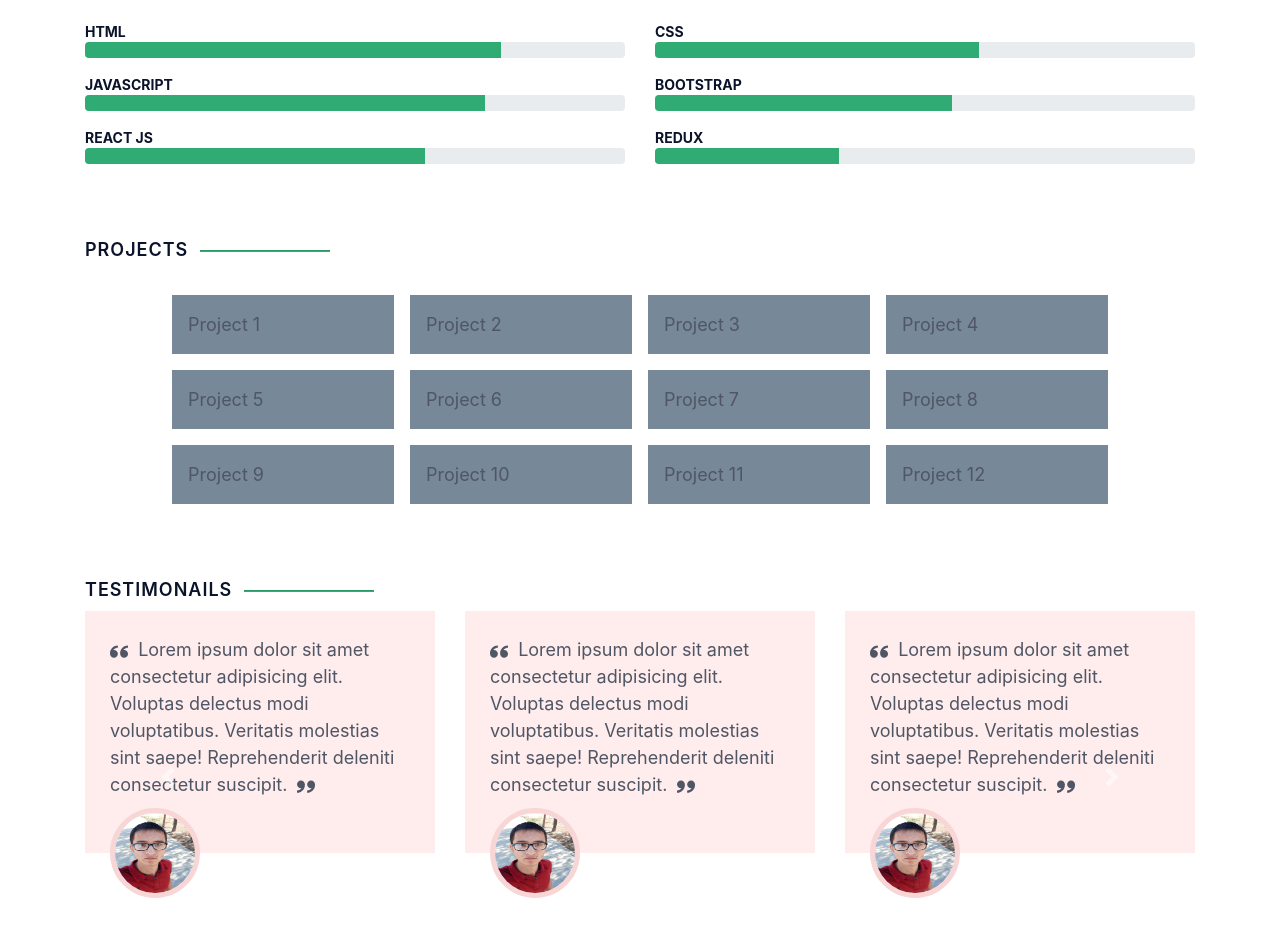
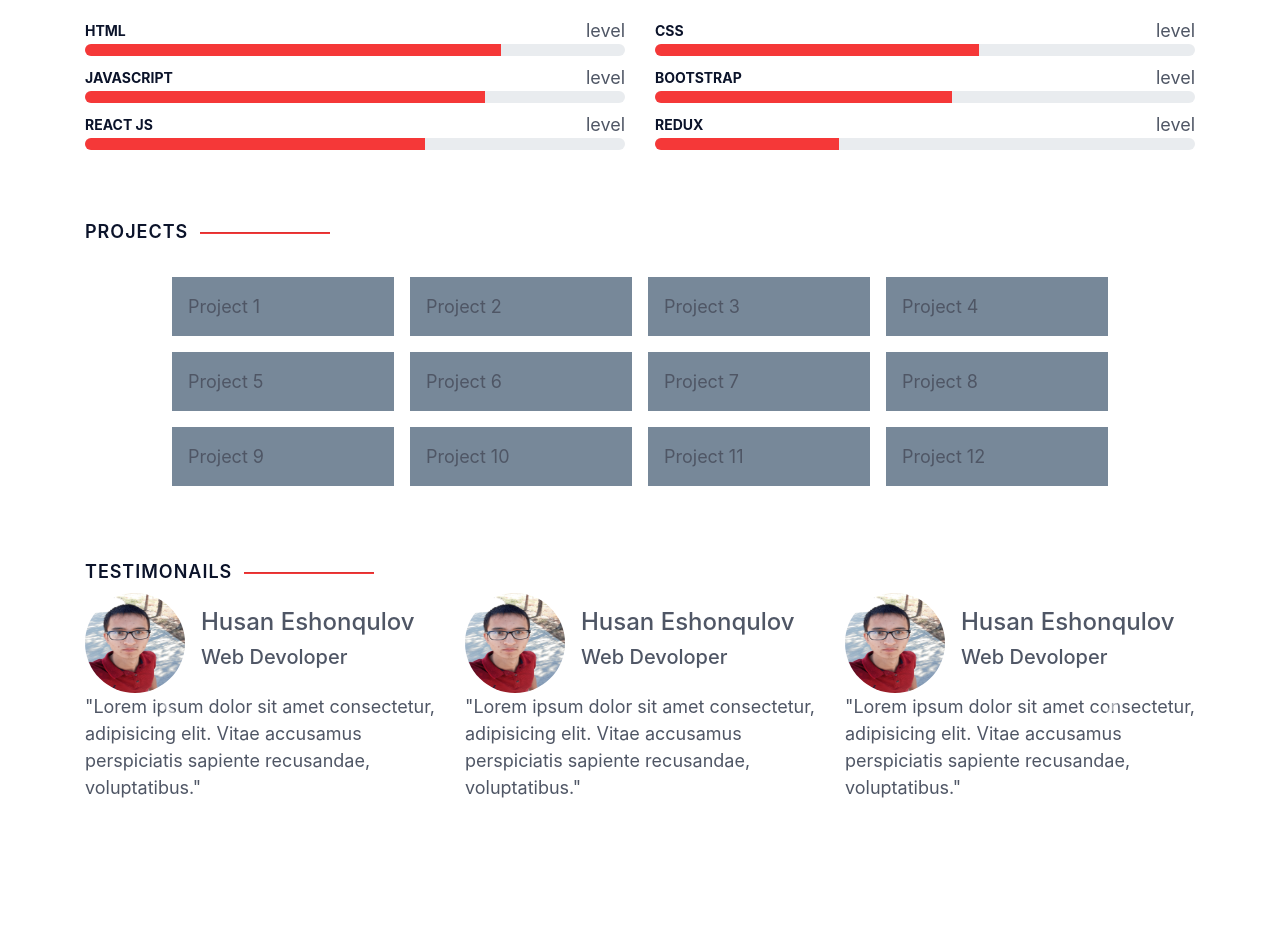
Before and after one commit to IT-forward/IT-forward.github.io, a React (Create React App) app: page / in a window 1280 px wide. Shown: the part 645-1582 px from the top of the page. After the commit the page ends 1462 px from the top, so only its background shows below. Built offline with nearby package versions, Linux system fonts and the light colour scheme.

Commit message:
some changes

```diff
--- a/src/memberAccounts/MemberAccount.css
+++ b/src/memberAccounts/MemberAccount.css
@@ -4,9 +4,9 @@
 
 #acc-header img {
     width: 350px;
-    height: 380px;
+    height: 350px;
     border: 1px solid gray;
-    border-radius: 10px;
+    border-radius: 50%;
 }
 
 #acc-header h1 {
@@ -22,7 +22,7 @@
 }
 
 .acc-info span {
-    color: #F53838;
+    color: #000;
 }
 
 #students {
@@ -58,7 +58,7 @@
     margin-bottom: 4px;
     margin-left: 12px;
     display: inline-block;
-    background-color: #2FAB73;
+    background-color: #F53838;
 }
 
 .skill-name {
@@ -67,7 +67,12 @@
 }
 
 .bg-green-bar {
-    background-color: #2FAB73 !important;
+    background-color: #F53838 !important;
+}
+
+.progress-thiner {
+    height: 12px !important;
+    border-radius: 14px !important;
 }
 
 #projects .project {
@@ -98,8 +103,8 @@
 
     #acc-header img {
         width: 300px;
-        height: 330px;
-        border-radius: 5px;
+        height: 300px;
+        border-radius: 50%;
     }
 
     #acc-header h1 {
@@ -120,8 +125,8 @@
 @media (max-width: 767px) {
     #acc-header img {
         width: 300px;
-        height: 320px;
-        border-radius: 5px;
+        height: 300px;
+        border-radius: 50%;
     }
 
     #acc-header h1 {
--- a/src/memberAccounts/MemberAccount.tsx
+++ b/src/memberAccounts/MemberAccount.tsx
@@ -74,29 +74,47 @@ function MemberAccount() {
             </Row>
 
             <Row xs={1} md={2} id="skills" className="mb-5">
-                <Col className="my-2">
+                <Col className="my-1">
+                    <div className="d-flex align-items-center  justify-content-between">
                         <div className="skill-name font-weight-bold">HTML</div>
-                    <ProgressBar now={77} variant={"green-bar"} />
+                        <div>level</div>
+                    </div>
+                    <ProgressBar now={77} variant={"green-bar"} className="progress-thiner" />
                 </Col>
-                <Col className="my-2">
+                <Col className="my-1">
+                    <div className="d-flex align-items-center  justify-content-between">
                         <div className="skill-name font-weight-bold">CSS</div>
-                    <ProgressBar now={60} variant={"green-bar"} />
+                        <div>level</div>
+                    </div>
+                    <ProgressBar now={60} variant={"green-bar"} className="progress-thiner" />
                 </Col>
-                <Col className="my-2">
+                <Col className="my-1">
+                    <div className="d-flex align-items-center  justify-content-between">
                         <div className="skill-name font-weight-bold">JAVASCRIPT</div>
-                    <ProgressBar now={74} variant={"green-bar"} />
+                        <div>level</div>
+                    </div>
+                    <ProgressBar now={74} variant={"green-bar"} className="progress-thiner" />
                 </Col>
-                <Col className="my-2">
+                <Col className="my-1">
+                    <div className="d-flex align-items-center  justify-content-between">
                         <div className="skill-name font-weight-bold">BOOTSTRAP</div>
-                    <ProgressBar now={55} variant={"green-bar"} />
+                        <div>level</div>
+                    </div>
+                    <ProgressBar now={55} variant={"green-bar"} className="progress-thiner" />
                 </Col>
-                <Col className="my-2">
+                <Col className="my-1">
+                    <div className="d-flex align-items-center  justify-content-between">
                         <div className="skill-name font-weight-bold">REACT JS</div>
-                    <ProgressBar now={63} variant={"green-bar"} />
+                        <div>level</div>
+                    </div>
+                    <ProgressBar now={63} variant={"green-bar"} className="progress-thiner" />
                 </Col>
-                <Col className="my-2">
+                <Col className="my-1">
+                    <div className="d-flex align-items-center  justify-content-between">
                         <div className="skill-name font-weight-bold">REDUX</div>
-                    <ProgressBar now={34} variant={"green-bar"} />
+                        <div>level</div>
+                    </div>
+                    <ProgressBar now={34} variant={"green-bar"} className="progress-thiner" />
                 </Col>
             </Row>
 
--- a/src/memberAccounts/testimonail/Testimonail.css
+++ b/src/memberAccounts/testimonail/Testimonail.css
@@ -1,4 +1,4 @@
-.quote-icon {
+/* .quote-icon {
     font-size: 18px;
 }
 
@@ -18,4 +18,10 @@
     height: 90px;
     border-radius: 50%;
     border: 5px solid #f8d6d6;
+} */
+
+.testimonail-div img {
+    width: 100px;
+    height: 100px;
+    border-radius: 50%;
 }
--- a/src/memberAccounts/testimonail/Testimonail.tsx
+++ b/src/memberAccounts/testimonail/Testimonail.tsx
@@ -2,21 +2,40 @@ import './Testimonail.css';
 import husanImg from '../memberImages/husan-img.jpg';
 import { ImQuotesLeft, ImQuotesRight } from 'react-icons/im';
 
+
 function Testimonail() {
     return (
         <div className="testimonail-div">
-            <div className="testimonail-text-div">
-                <ImQuotesLeft className="quote-icon" />
-                    &nbsp; Lorem ipsum dolor sit amet consectetur adipisicing elit.
-                    Voluptas delectus modi voluptatibus. Veritatis molestias
-                    sint saepe! Reprehenderit deleniti consectetur suscipit. &nbsp;
-                <ImQuotesRight className="quote-icon" />
+            <div className="d-flex align-items-center">
+                <img src={husanImg} alt="husan" />
+                <div className="ml-3">
+                    <h4>Husan Eshonqulov</h4>
+                    <h5>Web Devoloper</h5>
+                </div>
             </div>
-            <div className="testimonail-img-div">
-                <img src={husanImg} alt="Husan" className="img-fluid" />
-            </div>
+            <p>
+                "Lorem ipsum dolor sit amet consectetur, adipisicing elit.
+                Vitae accusamus perspiciatis sapiente recusandae, voluptatibus."
+            </p>
         </div>
     );
 }
 
+// function Testimonail() {
+//     return (
+//         <div className="testimonail-div">
+//             <div className="testimonail-text-div">
+//                 <ImQuotesLeft className="quote-icon" />
+//                     &nbsp; Lorem ipsum dolor sit amet consectetur adipisicing elit.
+//                     Voluptas delectus modi voluptatibus. Veritatis molestias
+//                     sint saepe! Reprehenderit deleniti consectetur suscipit. &nbsp;
+//                 <ImQuotesRight className="quote-icon" />
+//             </div>
+//             <div className="testimonail-img-div">
+//                 <img src={husanImg} alt="Husan" className="img-fluid" />
+//             </div>
+//         </div>
+//     );
+// }
+
 export default Testimonail;
```
Lines whose indentation alone changed are shown as unchanged.
